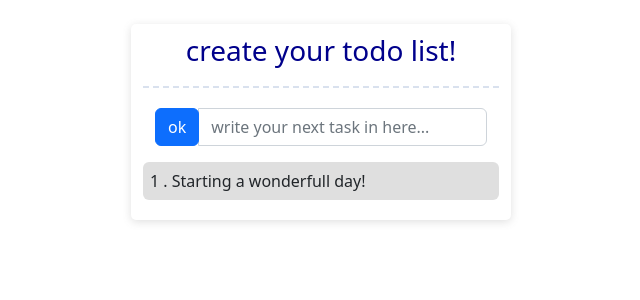
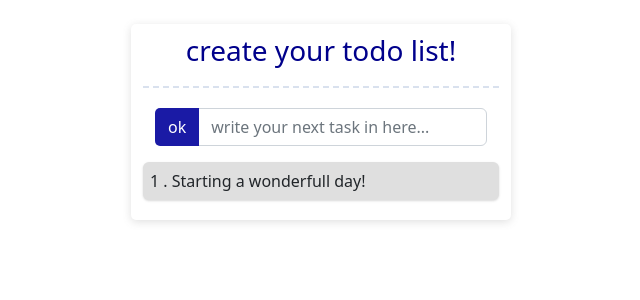
Before and after one commit to asal1078/minimal-todoList, an Angular app: page / in a window 1280 px wide. Shown: the top 300 px of the page, without its empty margins (319-959 px from the left). Built offline with nearby package versions, Linux system fonts and the light colour scheme.

Commit message:
style changing

```diff
--- a/src/app/app.component.css
+++ b/src/app/app.component.css
@@ -14,6 +14,7 @@
     padding: 7px;
     border-radius: 6px;
     background-color: rgb(218, 246, 255);
+    box-shadow: rgba(0, 0, 0, 0.1) 0px 1px 3px 0px, rgba(0, 0, 0, 0.06) 0px 1px 2px 0px;
 }
 
 .main-fram {
--- a/src/app/components/input/input.component.css
+++ b/src/app/components/input/input.component.css
@@ -0,0 +1,5 @@
+.btn::ng-deep {
+    border-radius: 5px 0px 0px 5px;
+    background-color: rgb(26, 26, 165);;
+    color: white;
+}
--- a/src/app/components/input/input.component.html
+++ b/src/app/components/input/input.component.html
@@ -1,6 +1,6 @@
 <div class="input-group">
     <div class="input-group-prepend">
-      <button class="btn btn-primary" type="button" (click)="addItem()">ok</button>
+      <button class="btn" type="button" (click)="addItem()">ok</button>
     </div>
     <input type="text" class="form-control" placeholder="write your next task in here..." [(ngModel)]="addingItem">
   </div>
```
